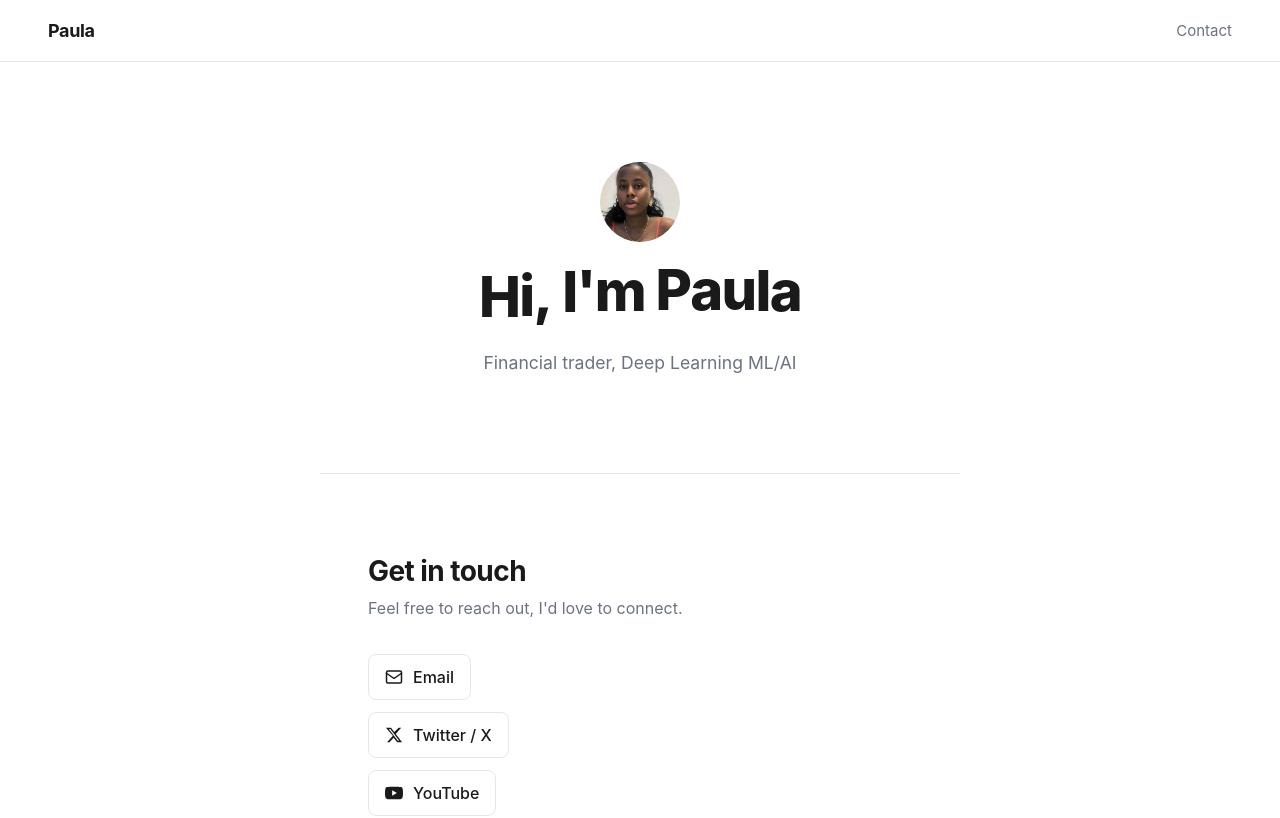
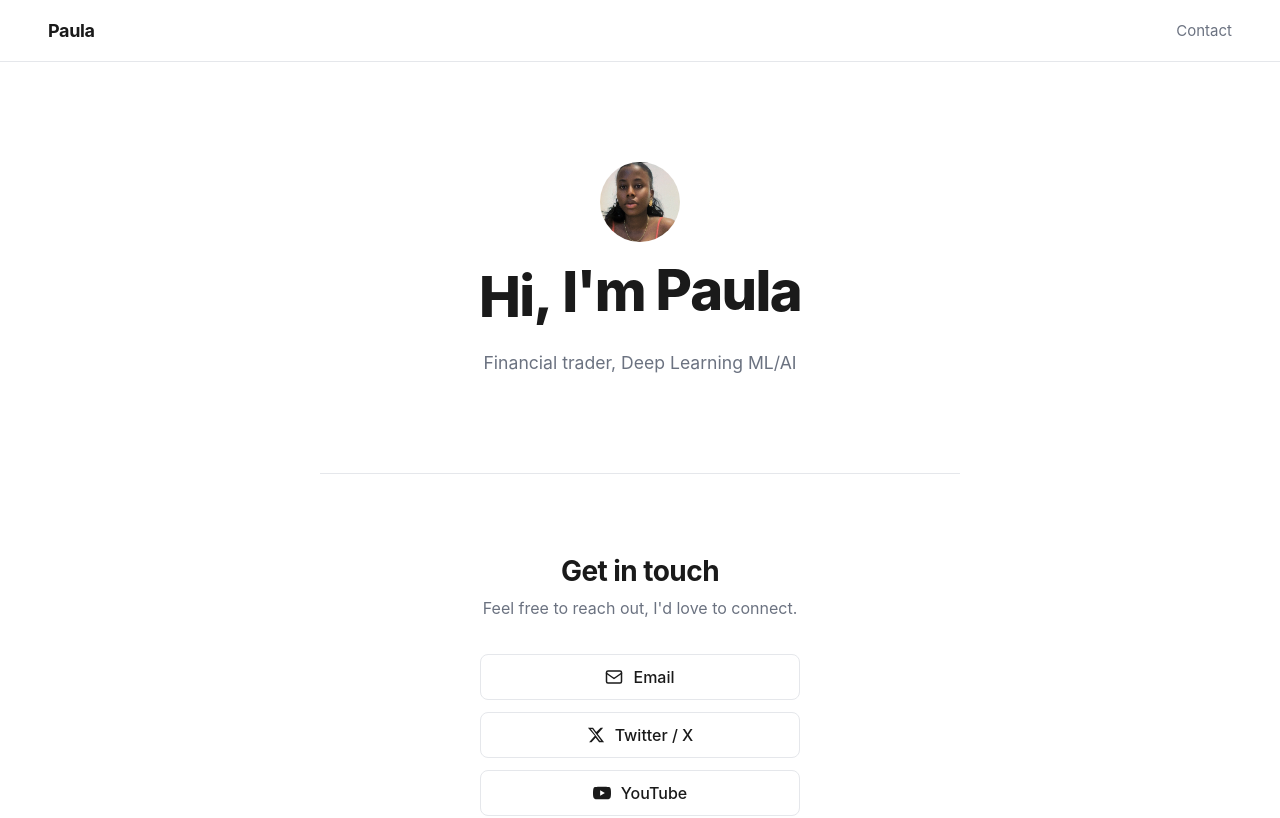
Before and after one commit to Glorycodess/Paula, a React (Vite) app: page / in a window 1280 px wide. Shown: the top 818 px of the page. Built offline with nearby package versions, Linux system fonts and the light colour scheme.

Commit message:
Center the information

```diff
--- a/src/App.css
+++ b/src/App.css
@@ -116,6 +116,7 @@ main {
   max-width: 640px;
   margin: 0 auto;
   width: 100%;
+  text-align: center;
 }
 
 #contact h2 {
@@ -135,12 +136,20 @@ main {
   list-style: none;
   display: flex;
   flex-direction: column;
+  align-items: center;
   gap: 12px;
+}
+
+.contact-links li {
+  width: 100%;
+  display: flex;
+  justify-content: center;
 }
 
 .contact-links a {
   display: inline-flex;
   align-items: center;
+  justify-content: center;
   gap: 10px;
   color: var(--text);
   text-decoration: none;
@@ -150,6 +159,8 @@ main {
   border: 1px solid var(--border);
   border-radius: 8px;
   transition: border-color 0.2s, background 0.2s;
+  width: 100%;
+  max-width: 320px;
 }
 
 .contact-links a:hover {
```
